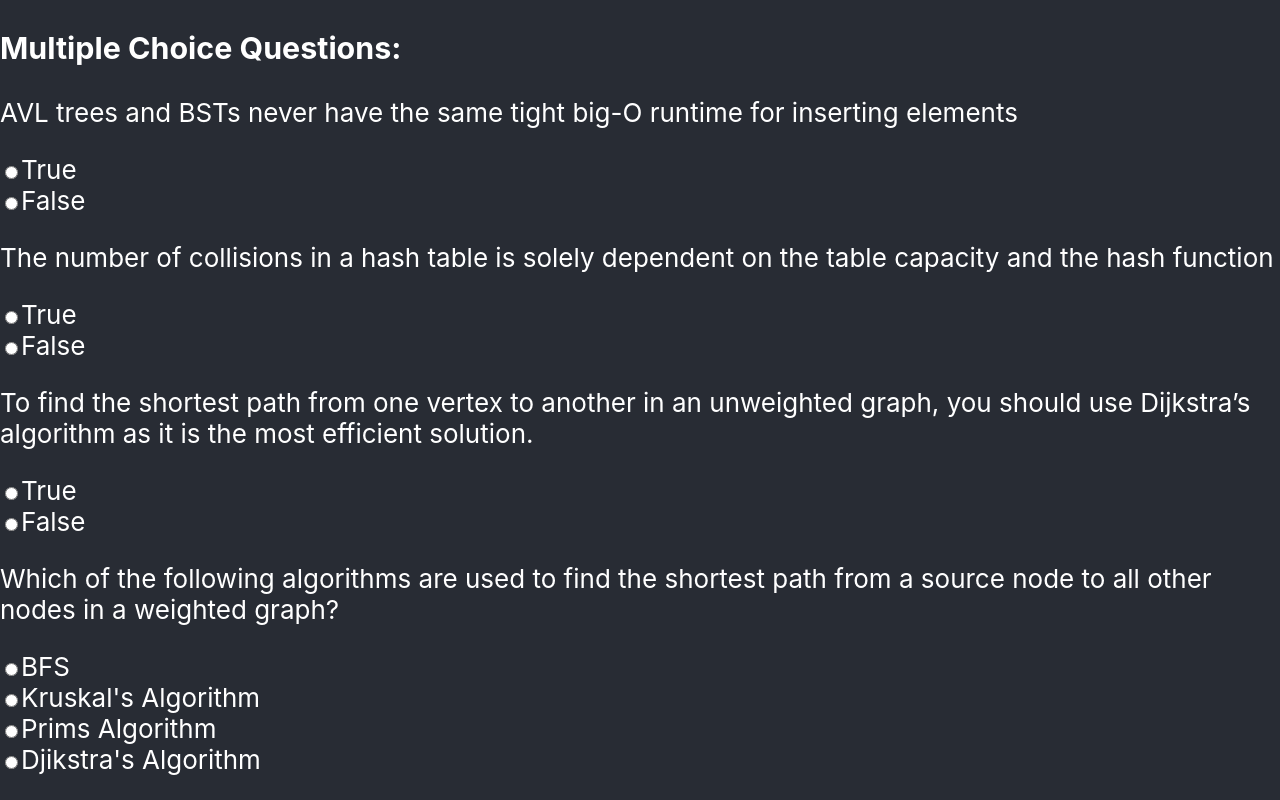
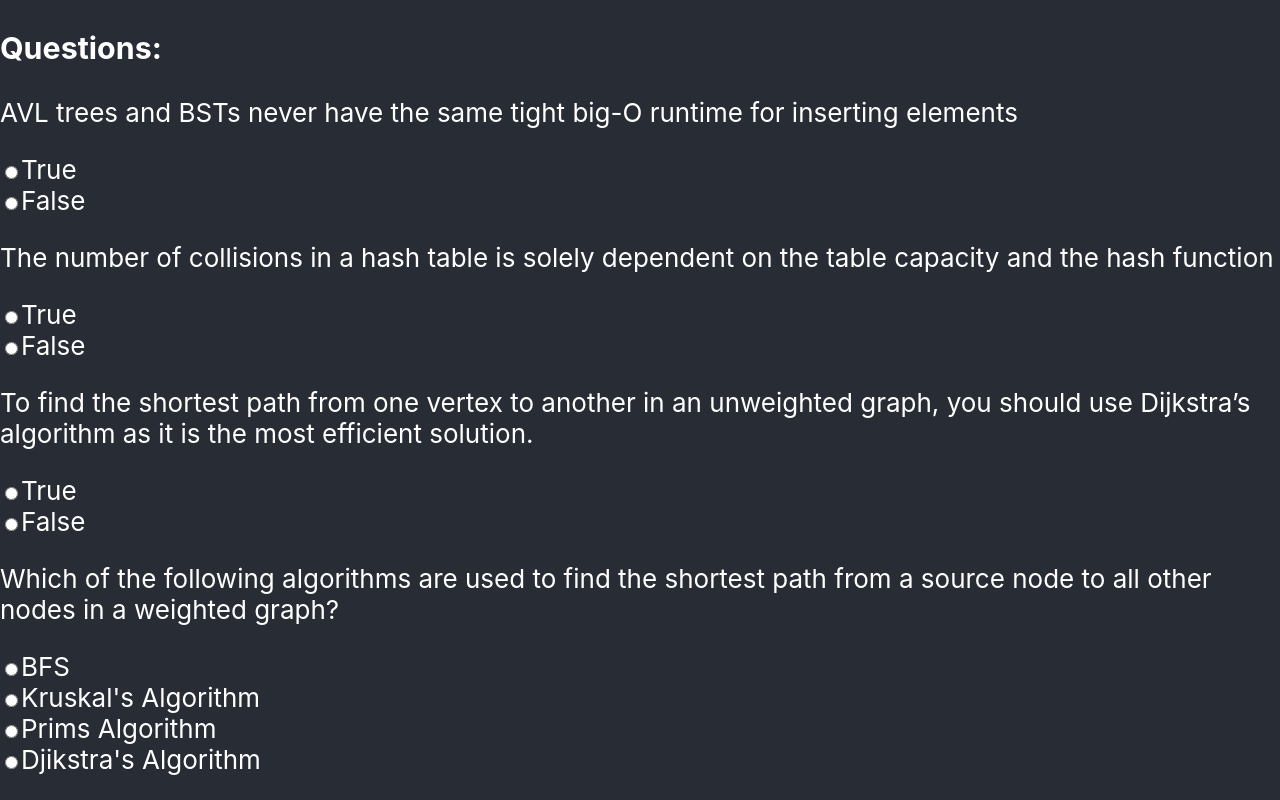
Before and after one commit to eroberts01/quizapp, a React (Create React App) app in the folder quizapp/: page / in a window 1280 px wide. Shown: the top 800 px of the page. Built offline with nearby package versions, Linux system fonts and the light colour scheme.

Commit message:
Minor adjustments

```diff
--- a/quizapp/src/components/QuestionShuffler.js
+++ b/quizapp/src/components/QuestionShuffler.js
@@ -13,7 +13,7 @@ export function QuestionShuffler() {
     return (
         <div>
             <Form>
-                <h3>Multiple Choice Questions:</h3>
+                <h3>Questions:</h3>
                 {shuffled_questions.map((q) =>
                     <div className='question'>
                         <p>{q.question}</p>
```
